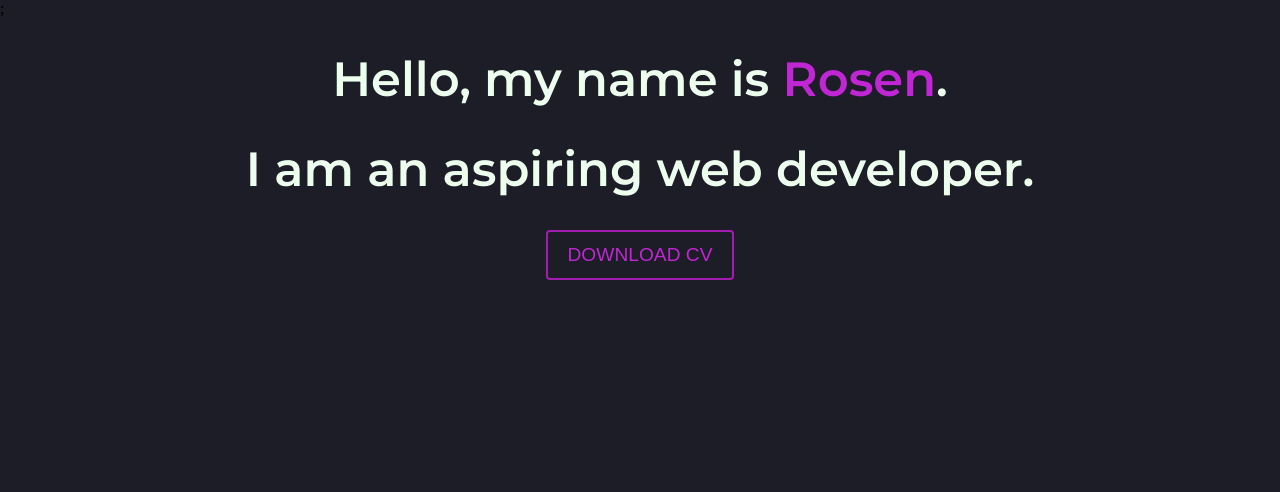
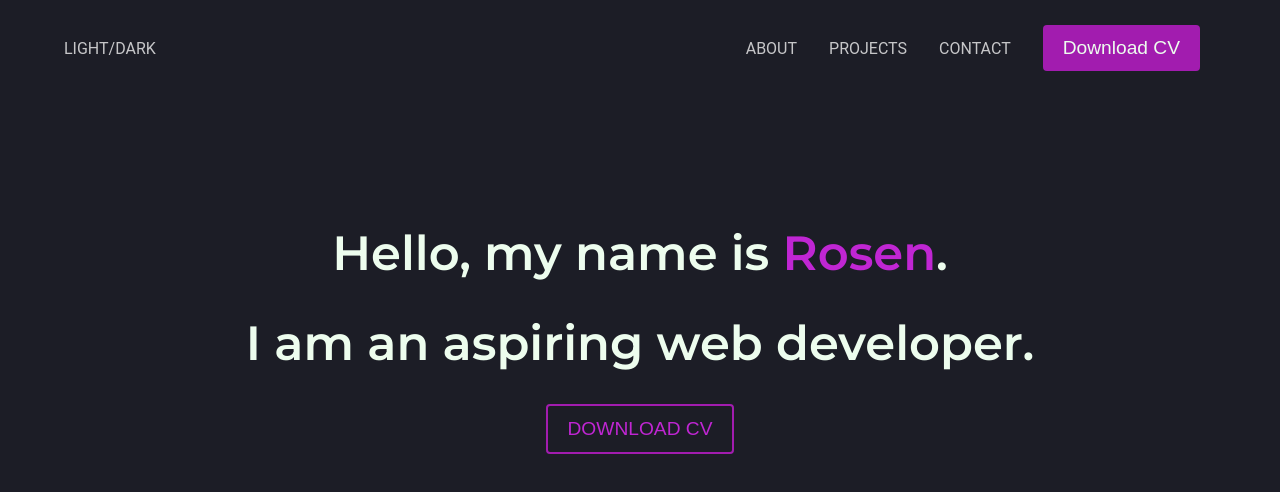
Before and after one commit to rpashev/portfolio, a Next.js app: page / in a window 1280 px wide. Shown: the top 492 px of the page. Built offline with nearby package versions, Linux system fonts and the light colour scheme.

Commit message:
basic header for desktop

```diff
--- /dev/null
+++ b/components/layout/header/header.js
@@ -0,0 +1,29 @@
+import Link from "next/link";
+import Button from "../../UI/button";
+import styles from "./header.module.scss";
+
+const Header = (props) => {
+  return (
+    <header className={styles.header}>
+      <div className={styles.mode}>LIGHT/DARK</div>
+      <nav>
+        <ul className={styles.navigation}>
+          <li>
+            <Link href="#">ABOUT</Link>
+          </li>
+          <li>
+            <Link href="#">PROJECTS</Link>
+          </li>
+          <li>
+            <Link href="#">CONTACT</Link>
+          </li>
+          <li>
+            <Button>Download CV</Button>
+          </li>
+        </ul>
+      </nav>
+    </header>
+  );
+};
+
+export default Header;
--- /dev/null
+++ b/components/layout/header/header.module.scss
@@ -0,0 +1,25 @@
+.header {
+  display: flex;
+  justify-content: space-between;
+  height: 6rem;
+  align-items: center;
+  padding: 0 4rem;
+  .navigation {
+    display: flex;
+    justify-content: space-between;
+    align-items: center;
+    list-style: none;
+    padding: 0;
+    li {
+      margin: 0 1rem;
+      a {
+        color: inherit;
+        text-decoration: none;
+        transition: color 0.150s ease-out;
+      }
+      a:hover {
+        color: $color-primary-lightest;
+      }
+    }
+  }
+}
--- a/pages/_app.js
+++ b/pages/_app.js
@@ -1,5 +1,6 @@
 import Head from "next/head";
 import { Fragment } from "react";
+import Header from "../components/layout/header/header";
 import "../styles/globals.scss";
 
 function MyApp({ Component, pageProps }) {
@@ -7,13 +8,13 @@ function MyApp({ Component, pageProps }) {
     <Fragment>
       <Head>
         <link rel="preconnect" href="https://fonts.googleapis.com" />
-        <link rel="preconnect" href="https://fonts.gstatic.com" crossOrigin />
+        <link rel="preconnect" href="https://fonts.gstatic.com" />
         <link
           href="https://fonts.googleapis.com/css2?family=Montserrat:wght@300;400;500;600;700&display=swap"
           rel="stylesheet"
         />
       </Head>
-      ;
+      <Header />
       <Component {...pageProps} />
     </Fragment>
   );
--- a/pages/index.js
+++ b/pages/index.js
@@ -1,8 +1,9 @@
 import Intro from "../components/about/intro";
+import styles from "./index.module.scss";
 
 const Home = () => {
   return (
-    <div>
+    <div className={styles.home}>
       <Intro />
     </div>
   );
--- /dev/null
+++ b/pages/index.module.scss
@@ -0,0 +1,3 @@
+.home {
+    padding-top: 6rem;
+}
--- a/styles/globals.scss
+++ b/styles/globals.scss
@@ -1,5 +1,3 @@
-// @import "./variables.scss";
-
 * {
   box-sizing: border-box;
 }
@@ -7,7 +5,14 @@ body {
   background-color: $color-gray;
   margin: 0;
   padding: 0;
+  font-family: "Roboto", sans-serif;
+  color: $color-text;
 
+  #__next {
+    min-height: 100vh;
+    min-width: 300px;
+    max-width: 2000px;
+    margin: 0 auto;
     h1,
     h2,
     h3,
@@ -19,3 +24,4 @@ body {
       font-weight: 600;
     }
   }
+}
--- a/styles/variables.scss
+++ b/styles/variables.scss
@@ -8,4 +8,5 @@ $color-gray: #1c1d26;
 $color-gray-dark: #171820;
 $color-gray-light: #31323b;
 $color-gray-lightest: #edfdee;
+$color-text: hsla(0, 0%, 100%, 0.75);
 $danger: #c21423;
```
Lines whose indentation alone changed are shown as unchanged.
